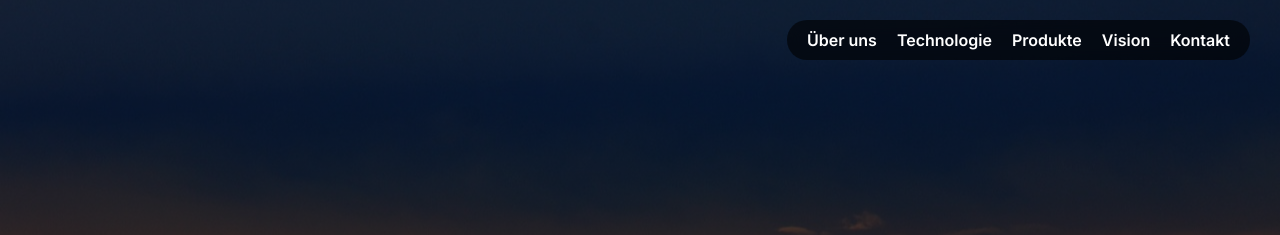
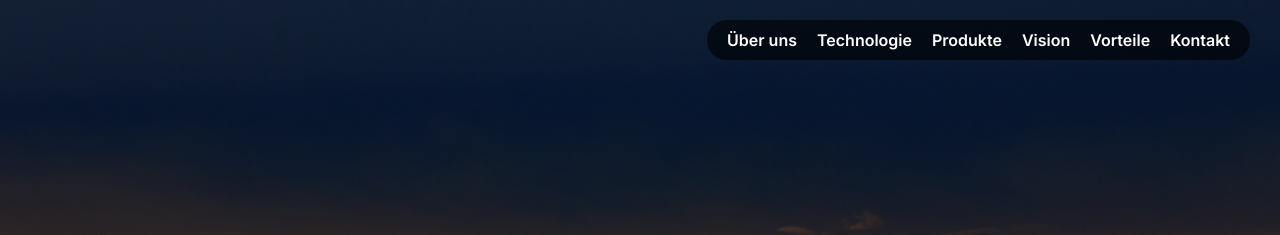
Before and after one commit to CyCreatingInternet/Ventum-Dynamix-Home-Page, a plain HTML site: page index.html in a window 1280 px wide. Shown: the top 235 px of the page. Drawn offline with Linux system fonts and the light colour scheme.

Commit message:
Add 'Vorteile' section and navigation link

```diff
--- a/index.html
+++ b/index.html
@@ -212,6 +212,7 @@
       <li><a href="#tech">Technologie</a></li>
       <li><a href="#products">Produkte</a></li>
       <li><a href="#vision">Vision</a></li>
+      <li><a href="#Vorteile">Vorteile</a></li>
       <li><a href="#contact">Kontakt</a></li>
     </ul>
   </nav>
@@ -280,7 +281,7 @@ Seit fast einem Jahr forschen und entwickeln wir an dieser Idee. Unser Team best
   </section>
 
   <!-- Vorteile -->
-  <section>
+  <section id="Vorteile">
     <h2 class="section-title">Unsere Vorteile</h2>
     <div class="icon-grid">
       <div class="feature"><i class="fas fa-bolt"></i><h4>Energieeffizient</h4><p>Hohe Ausbeute durch vorhandene Infrastruktur.</p></div>
```
